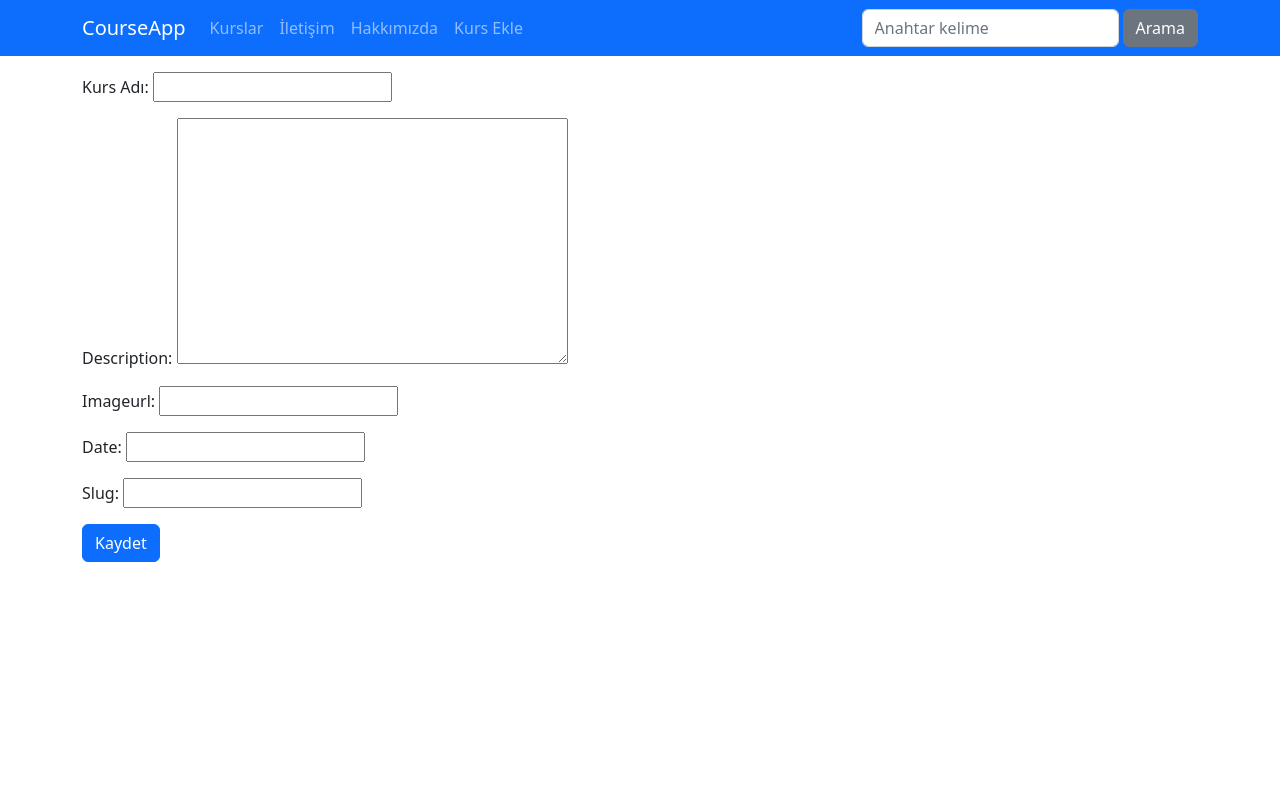
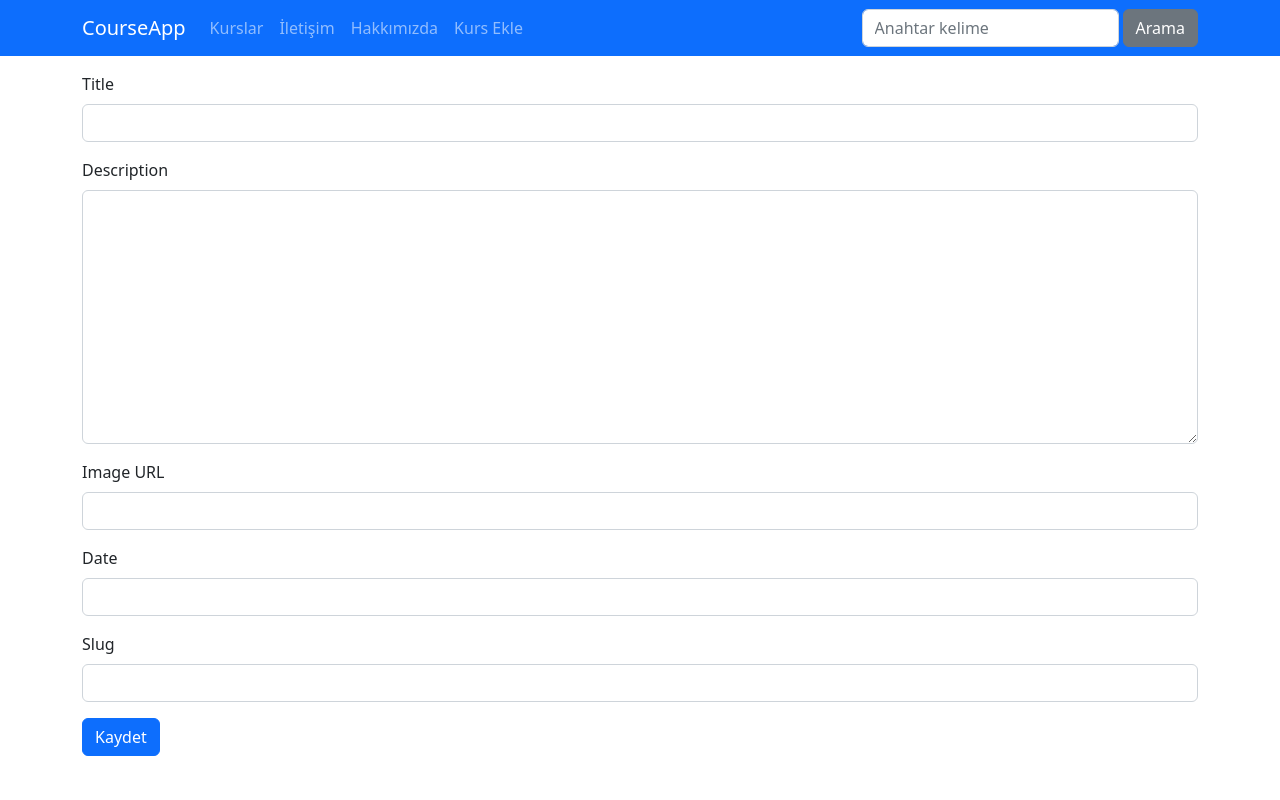
Before and after one commit to gonulpolat/Django-Ile-Web-Gelistirme-Sadik_Turan_Kursu, a Django app: page /kurs/create-course in a window 1280 px wide. Run offline with Django 4.2, Linux system fonts and the light colour scheme; some libraries are stand-ins or nearby versions.

Commit message:
Form Validation - 5
Kurs ekle sayfası form template üzerinden oluşturuldu

```diff
--- a/Courses/forms.py
+++ b/Courses/forms.py
@@ -1,10 +1,11 @@
 from django import forms
 
 class CourseCreateForm(forms.Form):
-    title = forms.CharField(label="Kurs Adı", error_messages={
-        'required': 'Kurs adını girmek zorundasınız.'
-    })
-    description = forms.CharField(widget=forms.Textarea)
-    imageUrl = forms.CharField()
-    date = forms.DateField()
-    slug = forms.SlugField()
+    title = forms.CharField(
+        widget=forms.TextInput(attrs={'class': 'form-control'}),
+        error_messages={'required': 'Kurs adını girmek zorundasınız.'},
+        )
+    description = forms.CharField(widget=forms.Textarea(attrs={'class': 'form-control'}))
+    imageUrl = forms.CharField(widget=forms.TextInput(attrs={'class': 'form-control'}))
+    date = forms.DateField(widget=forms.DateInput(attrs={'class': 'form-control'}))
+    slug = forms.SlugField(widget=forms.TextInput(attrs={'class': 'form-control'}))
--- a/Courses/templates/courses/create-course.html
+++ b/Courses/templates/courses/create-course.html
@@ -23,10 +23,33 @@
                 </div>
             {% endif %}
 
-            <form action="{% url 'create_course' %}" method="POST" novalidate>  <!--Tarayıcı üzerinde hâlâ required attribute'ü var ancak tarayıcı göz ardı eder-->
+            <form action="{% url 'create_course' %}" method="POST" novalidate>
                 {% csrf_token %}
 
-                {{ form.as_p }}
+                <div class="mb-3">
+                    <label for="{{form.title.id_for_label}}" class="form-label">Title</label>
+                    {{ form.title }}
+                </div>
+
+                <div class="mb-3">
+                    <label for="{{form.description.id_for_label}}" class="form-label">Description</label>
+                    {{ form.description }}
+                </div>
+
+                <div class="mb-3">
+                    <label for="{{form.imageUrl.id_for_label}}" class="form-label">Image URL</label>
+                    {{ form.imageUrl }}
+                </div>
+
+                <div class="mb-3">
+                    <label for="{{form.date.id_for_label}}" class="form-label">Date</label>
+                    {{ form.date }}
+                </div>
+
+                <div class="mb-3">
+                    <label for="{{form.slug.id_for_label}}" class="form-label">Slug</label>
+                    {{ form.slug }}
+                </div>
 
                 <button type="submit" class="btn btn-primary">Kaydet</button>
             </form>
```
